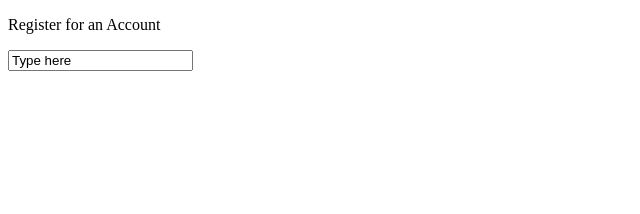
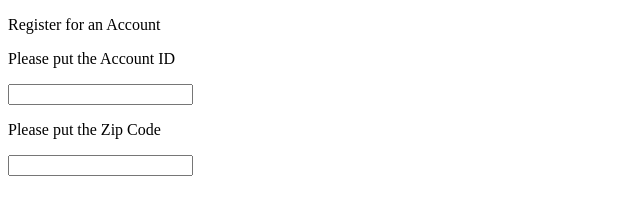
Before and after one commit to cty012/HackIllinois, a website: page website/public/views/register/index.html in a window 1280 px wide. Shown: the whole page, without its empty margins (0-640 px from the left). Drawn offline with Linux system fonts and the light colour scheme.

Commit message:
Update index.html

```diff
--- a/website/public/views/register/index.html
+++ b/website/public/views/register/index.html
@@ -6,8 +6,15 @@
   </head>
   <body>
     <p> Register for an Account </p>
+    <p> Please put the Account ID </p>
     <form>
-      <input type = "text" name = "Account ID" value = "Type here">
+      <input type = "text" name = "Account_ID" value = "">
+    <p> Please put the Zip Code </p>
+    <form>
+      <input type = "text" name = "Zip_Code" value = "">
+    </form>
+  </body>
+
 
 
 
```
